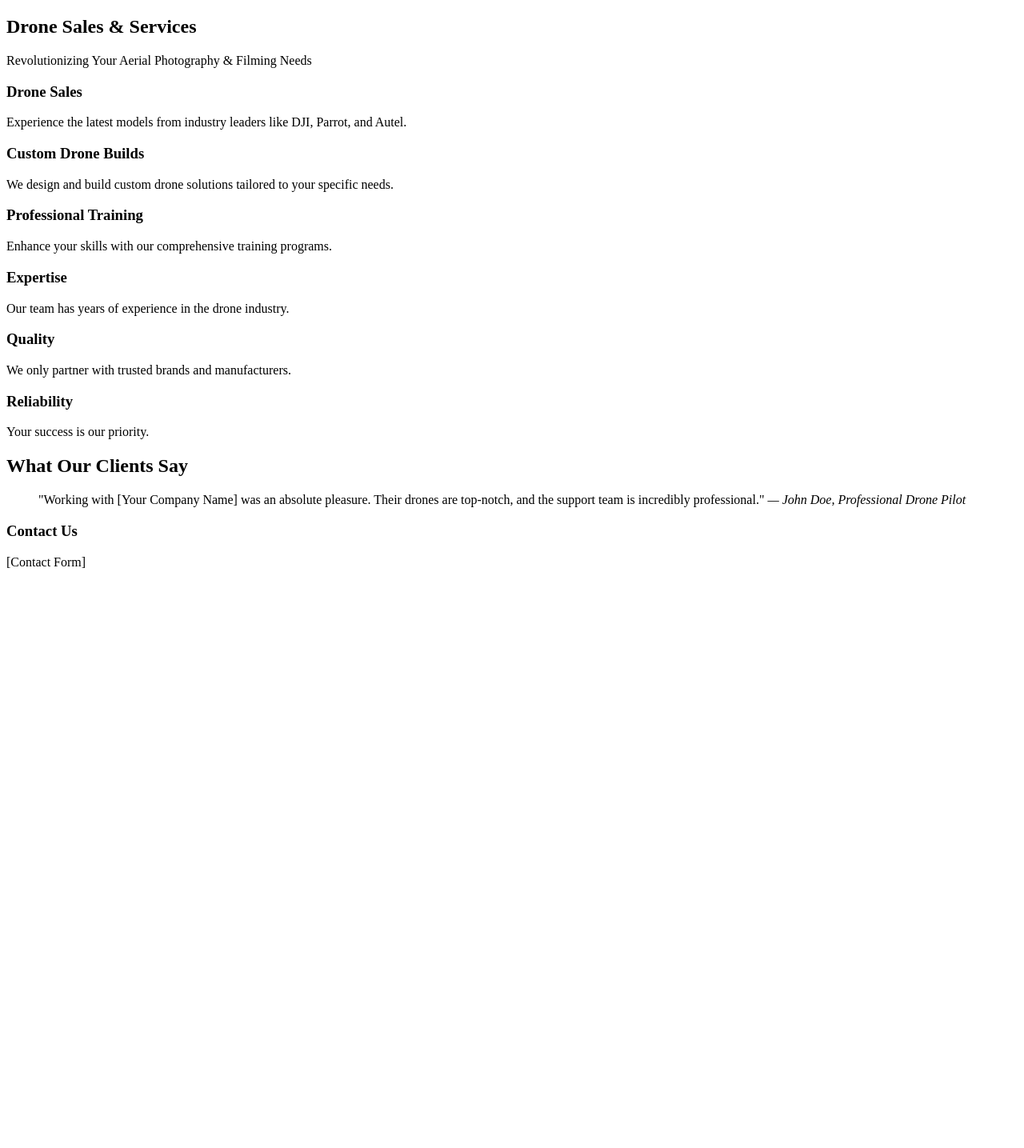
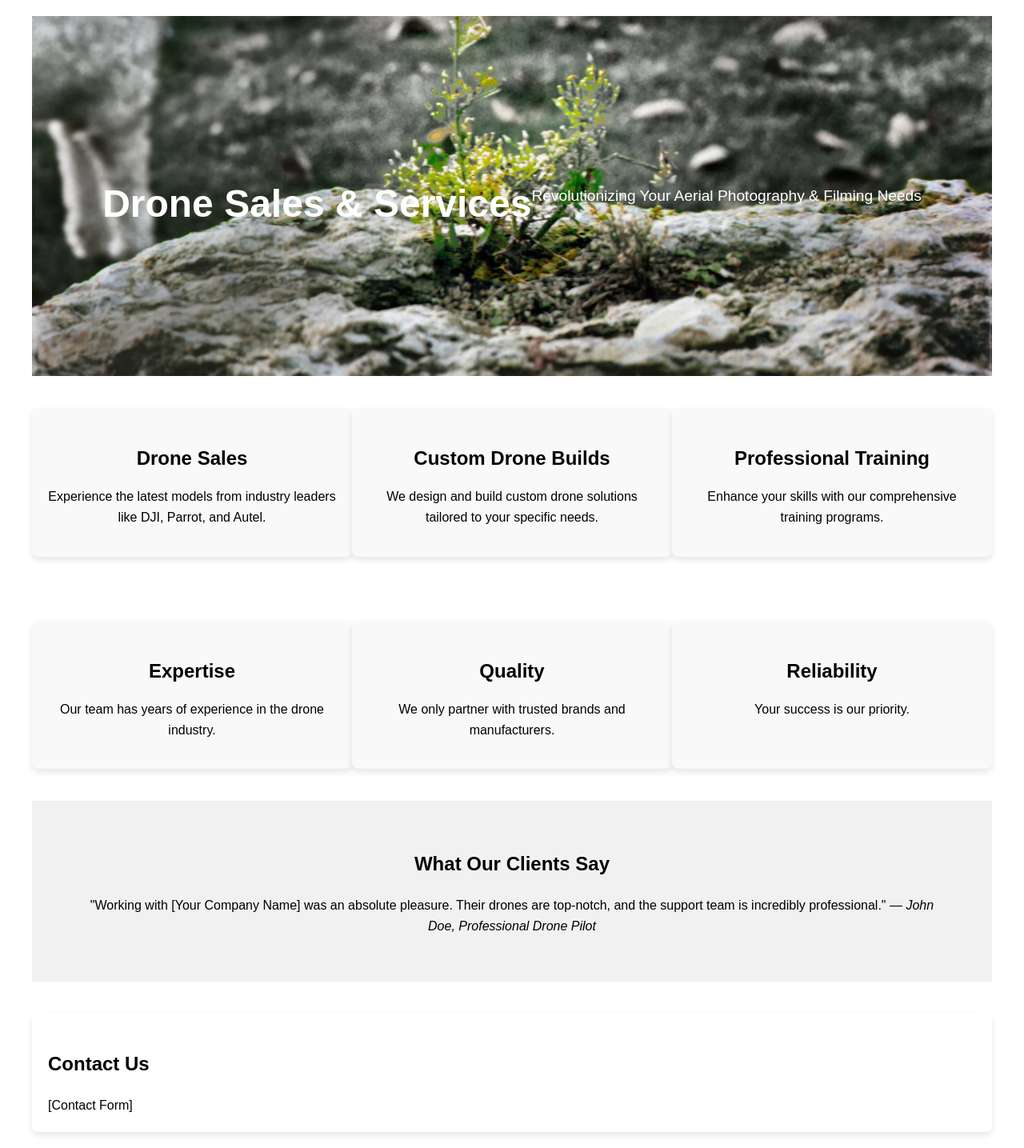
Before and after one commit to bettencb/StaticWebsite, a Jekyll site: the page built from qwen.md, in a window 1280 px wide. Shown: the whole page at 80% size. Built offline with Jekyll 4.4.1, drawn with Linux system fonts in a browser that asks for light colours; before the commit the page ends 900 px from its top, so only the background shows below that.

Commit message:
Fixed styling
Co-authored-by: Copilot <copilot@github.com>

```diff
--- a/_layouts/page.html
+++ b/_layouts/page.html
@@ -5,13 +5,13 @@
       <meta charset="UTF-8">
       <meta name="viewport" content="width=device-width, initial-scale=1.0">
       <title>{{ page.title }}</title>
-      <link rel="stylesheet" href="/newstyle.css">
+      <link rel="stylesheet" href="{{ '/assets/css/newstyle.css' | relative_url }}">
   </head>
   <body>
       <div class="page">
 
           <!-- Hero Section -->
-          <section class="hero">
+          <section class="hero"{% if page.hero_image %} style="background-image: url('{{ page.hero_image | relative_url }}');"{% endif %}>
               <h1>{{ page.title }}</h1>
               <p>{{ page.subtitle }}</p>
           </section>
--- a/qwen.md
+++ b/qwen.md
@@ -2,7 +2,7 @@
 layout: page
 title: Drone Sales & Services
 subtitle: Revolutionizing Your Aerial Photography & Filming Needs
-hero_image: background-home.webp
+hero_image: /assets/images/background-home.webp
 ---
 
 # Drone Sales & Services
@@ -46,7 +46,7 @@ Ensure smooth operations with our post-flight support services. We offer mainten
 
 ---
 
-![Drone in Action](random-1.webp)
+![Drone in Action]({{ '/assets/images/random-1.webp' | relative_url }})
 
 ## Contact Us
 
```
